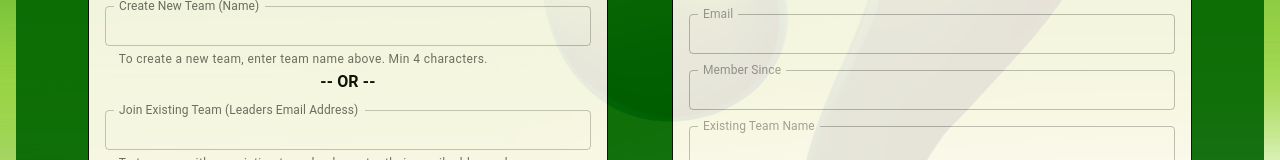
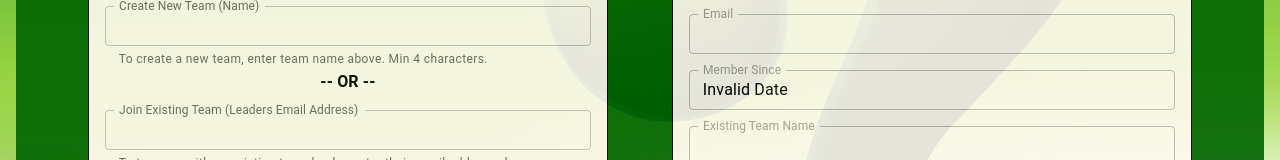
Before and after one commit to c-garraway/trivia-client, a React (Create React App) app: page /profile in a window 1280 px wide. Shown: the part 231-391 px from the top of the page. Built offline with nearby package versions, Linux system fonts and the light colour scheme; no server answers.

Commit message:
local date and handleShare update

```diff
--- a/src/apis/points.js
+++ b/src/apis/points.js
@@ -48,7 +48,7 @@ export const  getAllTeamRanks = async () => {
 };
 
 //PUT fetch
-export const  updateDailyPoints = async (category, difficulty, dailyPointsTotal, dailyPointsBlock) => {
+export const  updateDailyPoints = async (category, difficulty, dailyPointsTotal, dailyPointsBlock, localCurrentDate) => {
 
     try {
         const response = await fetch(`${BASE_URL}/points/updateDailyPoints`,
@@ -64,7 +64,8 @@ export const  updateDailyPoints = async (category, difficulty, dailyPointsTotal,
                     "category": `${category}`,
                     "difficulty": `${difficulty}`,
                     "dailyPointsTotal": dailyPointsTotal,
-                    "dailyPointsBlock": dailyPointsBlock
+                    "dailyPointsBlock": dailyPointsBlock,
+                    "currentDate": `${localCurrentDate}` //added- sending local date
                 })
             }
         )
--- a/src/components/game/GameBoard.jsx
+++ b/src/components/game/GameBoard.jsx
@@ -15,6 +15,8 @@ function GameBoard() {
     const dispatch = useDispatch();
     const isLoggedIn = useSelector(selectIsLoggedIn);
     const isTeamLoaded = useSelector(selectIsTeamLoaded);
+
+    console.log(window.location.hostname)
 
     useEffect(()=> {
         if(!isLoggedIn) {
--- a/src/components/game/GamePanel/NewGame/NewGameButton.jsx
+++ b/src/components/game/GamePanel/NewGame/NewGameButton.jsx
@@ -15,18 +15,20 @@ function NewGame() {
     const gameIsActive = useSelector(selectIsGameActive)
     const [disabled, setDisabled] = useState(true)
     const user = useSelector(selectCurrentUser);
-    const currentDate = new Date().toISOString().slice(0, 10);
+    const options = { year: 'numeric', month: '2-digit', day: '2-digit' };
+    const localCurrentDate = new Date().toLocaleDateString('en-CA', options);
+    //const currentDate = new Date().toISOString().slice(0, 10);
     const lastGamePlayedDate = user.lastGame?.slice(0, 10);
     const dateCheck = lastGamePlayedDate ? lastGamePlayedDate : '2020-01-01';
 
     useEffect(()=> {
-        if(selectedDifficulty.length > 0 && selectedCategory.length > 0 && currentDate > dateCheck && gameIsActive === false ) {
+        if(selectedDifficulty.length > 0 && selectedCategory.length > 0 && localCurrentDate > dateCheck && gameIsActive === false ) {
             setDisabled(false)
             return
         }
         setDisabled(true)
 
-    },[selectedDifficulty, selectedCategory, currentDate, dateCheck, gameIsActive])
+    },[selectedDifficulty, selectedCategory, localCurrentDate, dateCheck, gameIsActive])
 
     async function handleGetQuestions() {
         await getQuestions(selectedDifficulty, selectedCategory).then((questions) => dispatch(replaceQuestionData(questions)));
--- a/src/components/game/GamePanel/Quiz/MultipleChoiceQuestions.jsx
+++ b/src/components/game/GamePanel/Quiz/MultipleChoiceQuestions.jsx
@@ -40,6 +40,8 @@ function MultipleChoiceQuestions({ question, choices, correctAnswer, handleNextQ
     const dailyPointsTotal = useSelector(selectTotalScore);
     const difficulty = useSelector(selectDifficulty);
     const category = useSelector(selectCategory);
+    const options = { year: 'numeric', month: '2-digit', day: '2-digit' };
+    const localCurrentDate = new Date().toLocaleDateString('en-CA', options);
     let isVisible;
     let boxColor;
 
@@ -75,7 +77,7 @@ function MultipleChoiceQuestions({ question, choices, correctAnswer, handleNextQ
     async function handleGameFinished() {
         if(questionNumber === 10) {
             dispatch(toggleIsGameFinished());
-            const update = await updateDailyPoints(category, difficulty, dailyPointsTotal, dailyPointsBlock)
+            const update = await updateDailyPoints(category, difficulty, dailyPointsTotal, dailyPointsBlock, localCurrentDate)
             if(update) {
                 await getTeamPoints().then((teamPoints) => dispatch(setTeamPoints(teamPoints)));
                 await getAllTeamRanks().then((allTeamRanks) => dispatch(setAllTeamRanks(allTeamRanks)));
--- a/src/components/game/GamePanel/Status/Status.jsx
+++ b/src/components/game/GamePanel/Status/Status.jsx
@@ -38,7 +38,9 @@ function Status() {
 
     const [open, setOpen] = useState(false);
     const shareScoresRef = useRef();
-    const currentDate = new Date().toISOString().slice(0, 10);
+    const options = { year: 'numeric', month: '2-digit', day: '2-digit' };
+    const localCurrentDate = new Date().toLocaleDateString('en-CA', options);
+    //const currentDate = new Date().toISOString().slice(0, 10);
 
     useEffect(()=> {
         if(isGameFinished) {
@@ -61,15 +63,15 @@ function Status() {
             try {
               await navigator.share({
                 files: [file],
-                url: window.location.hostname,
-                text: `Team Trivia [${teamPoints?.name}]: ${currentDate}`
+                url: window.location.protocol + '//' + window.location.hostname,
+                text: `Team Trivia [ ${teamPoints?.teamName} ]: ${localCurrentDate}`
               });
-              console.log('Thanks for sharing!');
+              //console.log('Thanks for sharing!');
             } catch (error) {
               console.error('There was an error sharing the file:', error);
             }
           } else {
-            console.log('Your system does not support sharing files.');
+            alert('Your system does not support sharing files.');
           }
         });
     }
@@ -84,7 +86,7 @@ function Status() {
                 <Typography sx={{fontWeight: 'bold'}}>Today's Game Result</Typography>
                 <Typography>See you tomorrow for more exciting questions.</Typography>
                 <Typography>See points distribution below.</Typography>
-                    <Box ref={shareScoresRef} sx={{p:1}}>
+                    <Box ref={shareScoresRef} sx={{pt:.5, pb:.5, pl:1, pr:1,}}>
                         <QuestionScores
                             questionScores={questionScores}
                             questions={questions}
--- a/src/components/game/RulesPanel/Instructions.jsx
+++ b/src/components/game/RulesPanel/Instructions.jsx
@@ -9,10 +9,12 @@ function Instructions() {
     const mattColor = theme.palette.matt.main;
     const errorColor = theme.palette.error.main;
     const user = useSelector(selectCurrentUser);
-    const currentDate = new Date().toISOString().slice(0, 10);
+    const options = { year: 'numeric', month: '2-digit', day: '2-digit' };
+    const localCurrentDate = new Date().toLocaleDateString('en-CA', options);
+    //const currentDate = new Date().toISOString().slice(0, 10);
     const lastGamePlayedDate = user.lastGame?.slice(0, 10);
-    const leadMessage = currentDate === lastGamePlayedDate ? 'Thank you for playing! Come back tomorrow for another round of questions.' : 'Select Difficulty and Category above, then select NEW GAME to get started'
-    const leadColor = currentDate === lastGamePlayedDate ? errorColor : mattColor
+    const leadMessage = localCurrentDate === lastGamePlayedDate ? 'Thank you for playing! Come back tomorrow for another round of questions.' : 'Select Difficulty and Category above, then select NEW GAME to get started'
+    const leadColor = localCurrentDate === lastGamePlayedDate ? errorColor : mattColor
 
     const rules = [
         ['One question set per day (10 Questions)'],
--- a/src/components/game/StatsPanel/PersonalStats.jsx
+++ b/src/components/game/StatsPanel/PersonalStats.jsx
@@ -7,7 +7,9 @@ import QuestionScores from '../GamePanel/Status/QuestionScores';
 import {theme} from '../../../theme/theme'
 
 function PersonalStats() {
-    const currentDate = new Date().toISOString().slice(0, 10);
+    const options = { year: 'numeric', month: '2-digit', day: '2-digit' };
+    const localCurrentDate = new Date().toLocaleDateString('en-CA', options);
+    //const currentDate = new Date().toISOString().slice(0, 10);
     const user = useSelector(selectCurrentUser);
     const teamPoints = useSelector(selectTeamPoints);
     const userType = user.userType ? user.userType : 'User Type Not Selected';
@@ -24,7 +26,7 @@ function PersonalStats() {
             <Box id='container'>
                 <Box sx={{border: '1px solid black', borderRadius: '5px',ml: 1, mr: 1, mb: 1, backgroundColor: insetColor }}>
                     <Typography sx={{ pl: 1 }}>{user.name} ({userType})</Typography>
-                    <Typography sx={{ pl: 1 }}>Current Date: {currentDate} </Typography>
+                    <Typography sx={{ pl: 1 }}>Current Date: {localCurrentDate} </Typography>
                     <Typography sx={{ pl: 1 }}>Last Game Date: {lastGamePlayedDate }</Typography>
                     { lastGamePlayedDate === 'none' ? '' :
                         <Typography sx={{ pl: 1 }}>Last Game Points Distribution Below</Typography>
--- a/src/components/main/HomePageDetails.jsx
+++ b/src/components/main/HomePageDetails.jsx
@@ -29,7 +29,7 @@ function HomePageDetails() {
     async function handleGuestLogin() {
         try {
             const login = await loginLocalUser(email, password)
-            console.log(login)
+
             if (login) {
                 await getUser().then((user) => dispatch(setCurrentUser(user)));
                 await getTeam().then((team) => dispatch(setTeamData(team)));
--- a/src/components/user/Profile.jsx
+++ b/src/components/user/Profile.jsx
@@ -18,7 +18,10 @@ function Profile() {
     const currentUser = useSelector(selectCurrentUser);
     const teamData = useSelector(selectTeamData);
     const dispatch = useDispatch();
-    const cleanDate = currentUser.createdAt?.slice(0, 10);
+    const isoDate = currentUser.createdAt; //iso date from db
+    const options = { year: 'numeric', month: '2-digit', day: '2-digit', hour: 'numeric', minute: 'numeric' };
+    const localDate = new Date(isoDate).toLocaleString('en-CA', options) //convert date from iso to local
+    //const cleanDate = currentUser.createdAt?.slice(0, 10); //convert date from iso to local
     const existingTeamName = teamData.name ? teamData.name : ''
     const existingTeamRole = currentUser.userType ? currentUser.userType : ''
     const capExistingTeamRole = existingTeamRole.charAt(0).toUpperCase() + existingTeamRole.slice(1)
@@ -271,7 +274,7 @@ function Profile() {
                             InputLabelProps={{
                                 shrink: true,
                             }}
-                            defaultValue={cleanDate}
+                            defaultValue={localDate}
                         />
                         <TextField
                             disabled
```
